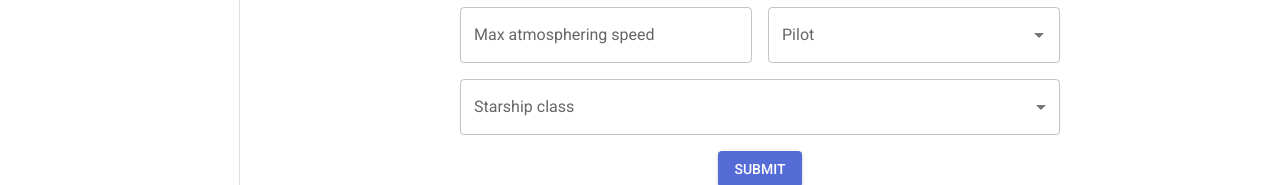
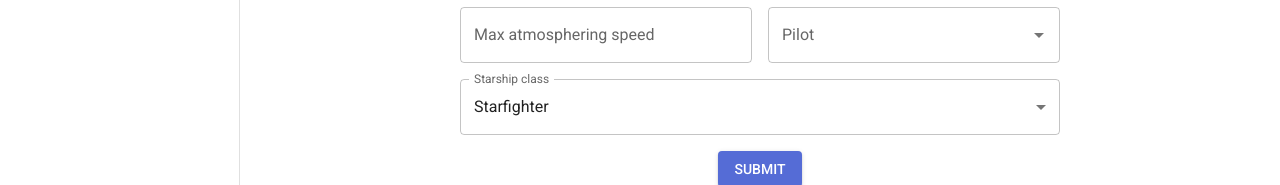
Before and after one commit to LuukKor/ddh, a Next.js app: page /starship/add in a window 1280 px wide. Shown: the part 310-495 px from the top of the page. Built offline with nearby package versions, Linux system fonts and the light colour scheme.

Commit message:
Fix uncotrolled to controlled switch in autocomplete

```diff
--- a/src/components/pilot-autocomplete.tsx
+++ b/src/components/pilot-autocomplete.tsx
@@ -9,9 +9,16 @@ import { People } from '@/types/people';
 
 import { PeopleService } from "@/services/people";
 
-const PilotAutocomplete = ({ setValueMethod }: { setValueMethod: UseFormSetValue<FieldValues> }): JSX.Element => {
+interface IPilotAutocomplete {
+  setValueMethod: UseFormSetValue<FieldValues>,
+  value: People
+}
+
+const PilotAutocomplete = ({ setValueMethod, value }: IPilotAutocomplete): JSX.Element => {
   const [isOpen, setIsOpen] = useState(false);
-  const [options, setOptions] = useState<People[]>([]);
+  const [options, setOptions] = useState<readonly People[]>([{
+    name: ''
+  }]);
   const [page, setPage] = useState(1);
   const [allOptionsDownloaded, setAllOptionsDownloaded] = useState(false);
   const peopleService = new PeopleService();
@@ -30,7 +37,7 @@ const PilotAutocomplete = ({ setValueMethod }: { setValueMethod: UseFormSetValue
   }
 
   useEffect(() => {
-    if (!allOptionsDownloaded && isOpen && status === 'success') {
+    if (!allOptionsDownloaded && isOpen === true && status === 'success') {
       if (page < data.totalPage) {
         setPage(page + 1)
       } else {
@@ -46,12 +53,12 @@ const PilotAutocomplete = ({ setValueMethod }: { setValueMethod: UseFormSetValue
       open={isOpen}
       onOpen={onOpen}
       onClose={onClose}
-      onChange={(event, option) => setValueMethod('pilot', option as { name: string; url: string; })}
+      onChange={(_, option) => setValueMethod('pilot', option)}
       isOptionEqualToValue={(option: People, value: People) => option.name === value.name}
       getOptionLabel={(option: People) => option.name}
       options={options}
       loading={isLoading}
-      defaultValue={options[0]}
+      value={value}
       fullWidth
       renderInput={(params) => (
         <TextField
@@ -67,7 +74,8 @@ const PilotAutocomplete = ({ setValueMethod }: { setValueMethod: UseFormSetValue
             ),
           }}
         />
-      )}
+      )
+      }
     />
   );
 };
--- a/src/pages/starship/add.tsx
+++ b/src/pages/starship/add.tsx
@@ -12,14 +12,25 @@ import PilotAutocomplete from "@/components/pilot-autocomplete";
 
 import theme from "@/theme";
 
+import { StarshipDTO } from "../api/starship";
+
 interface IAPIErrors {
   formErrors: object[],
   fieldErrors: object
 }
 
 export default function PersonPage() {
+  const defaultValues: StarshipDTO = {
+    name: '',
+    model: '',
+    cost_in_credits: 0,
+    length: '',
+    max_atmosphering_speed: '',
+    pilot: { name: '', url: '' },
+    starship_class: 'Starfighter'
+  }
   const [errors, setErrors] = useState<IAPIErrors | object>({});
-  const { register, handleSubmit, setValue } = useForm()
+  const { register, handleSubmit, setValue, watch, reset } = useForm()
 
   const onSubmit = (data: FieldValues) => {
     fetcher('/api/starship', 'POST', data).then((res) => {
@@ -33,6 +44,8 @@ export default function PersonPage() {
 
       if (Object.keys(res as object).length === 0) {
         alert('Starship added')
+        reset(defaultValues)
+        // setValue('starship_class', '')
       }
     })
   }
@@ -62,13 +75,13 @@ export default function PersonPage() {
           <Stack direction='row' gap={2} mb={2}>
             <TextField
               fullWidth
-              defaultValue=""
+              defaultValue={defaultValues.name}
               {...register("name")}
               label={"Name"}
             />
             <TextField
               fullWidth
-              defaultValue=""
+              defaultValue={defaultValues.model}
               {...register("model")}
               label={"Model"}
             />
@@ -77,13 +90,13 @@ export default function PersonPage() {
             <TextField
               fullWidth
               type="number"
-              defaultValue={0}
+              defaultValue={defaultValues.cost_in_credits}
               {...register("cost_in_credits")}
               label={"Cost in credits"}
             />
             <TextField
               fullWidth
-              defaultValue=""
+              defaultValue={defaultValues.length}
               {...register("length")}
               label={"Length"}
             />
@@ -91,21 +104,21 @@ export default function PersonPage() {
           <Stack direction='row' gap={2} mb={2}>
             <TextField
               fullWidth
-              defaultValue=""
+              defaultValue={defaultValues.max_atmosphering_speed}
               {...register("max_atmosphering_speed")}
               label={"Max atmosphering speed"}
             />
             <PilotAutocomplete
               setValueMethod={setValue}
+              value={watch('pilot') || defaultValues.pilot}
             />
           </Stack>
           <FormControl fullWidth>
-            <InputLabel id="demo-simple-select-label">Starship class</InputLabel>
+            <InputLabel id="startship_class_label">Starship class</InputLabel>
             <Select
-              labelId="demo-simple-select-label"
-              id="demo-simple-select"
+              labelId="starship_class_label"
               label="Starship class"
-              defaultValue=""
+              defaultValue={defaultValues.starship_class}
               {...register("starship_class")}
             >
               <MenuItem value={'Starfighter'}>Starfighter</MenuItem>
```
